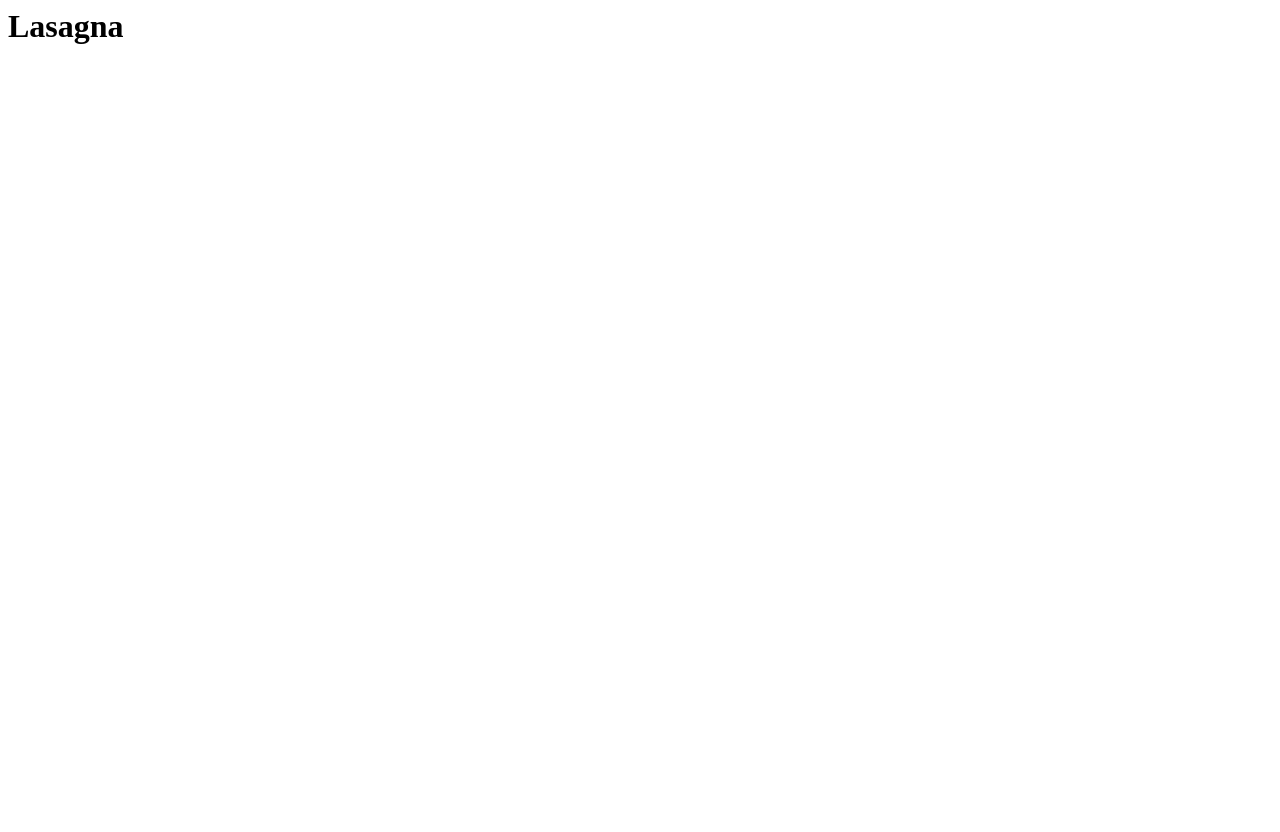
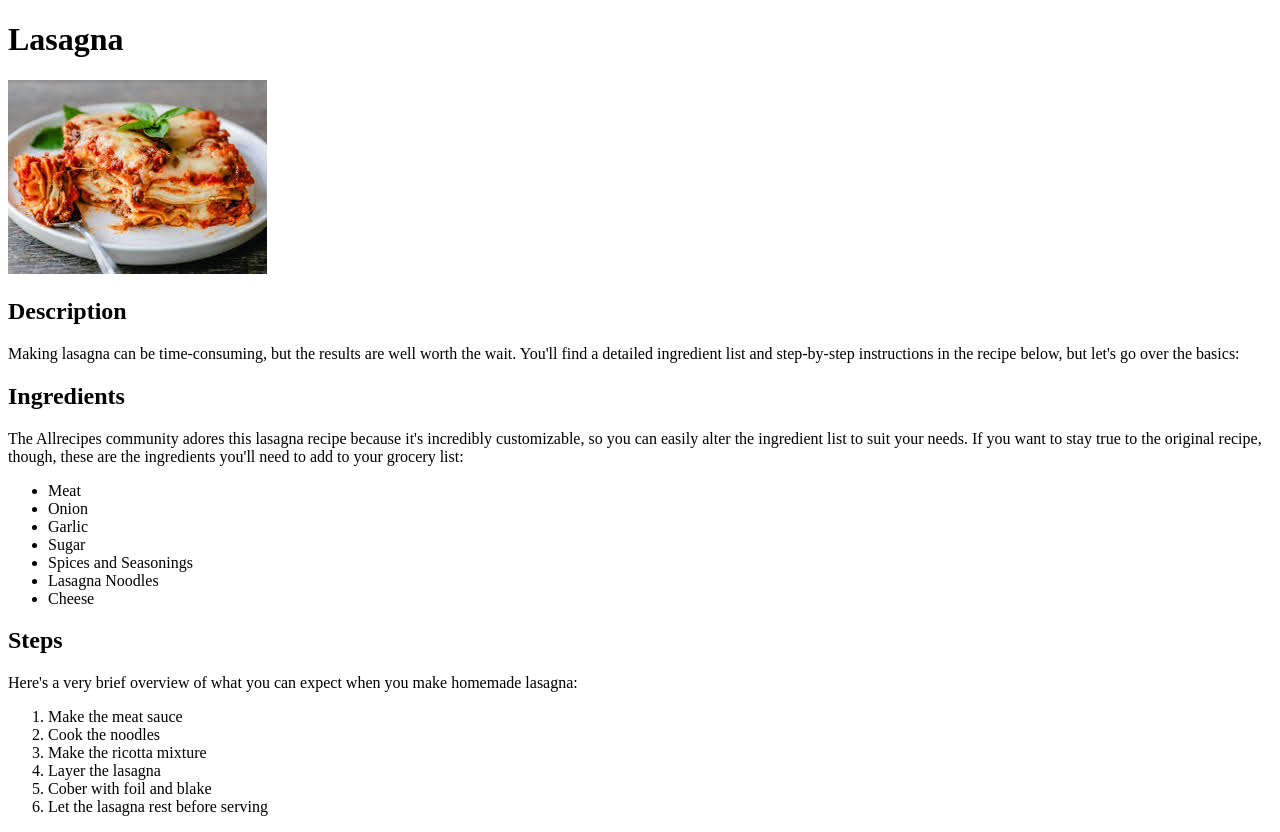
Before and after one commit to Ramone138/odin_recipes, a plain HTML site: page recipes/lasagna.html in a window 1280 px wide. Before the commit the page ends 800 px from the top, so only its background shows below. Drawn offline with Linux system fonts and the light colour scheme.

Commit message:
Finish the lasagna recipe page
Added all the information and image for the recipe page

```diff
--- a/recipes/lasagna.html
+++ b/recipes/lasagna.html
@@ -1 +1,41 @@
-<h1>Lasagna</h1>
+<!DOCTYPE html>
+<html lang="en">
+<head>
+    <meta charset="UTF-8">
+    <meta name="viewport" content="width=device-width, initial-scale=1.0">
+    <title>Lasagna Recipe | Odin Recipe</title>
+</head>
+<body>
+    <h1>Lasagna</h1>
+
+    <img src="../img/lasagna.jpeg" alt="Picture of a Lasagna">
+
+    <h2>Description</h2>
+
+    <p>Making lasagna can be time-consuming, but the results are well worth the wait. You'll find a detailed ingredient list and step-by-step instructions in the recipe below, but let's go over the basics:</p>
+
+    <h2>Ingredients</h2>
+    <p>The Allrecipes community adores this lasagna recipe because it's incredibly customizable, so you can easily alter the ingredient list to suit your needs. If you want to stay true to the original recipe, though, these are the ingredients you'll need to add to your grocery list:</p>
+    <ul>
+        <li>Meat</li>
+        <li>Onion</li>
+        <li>Garlic</li>
+        <li>Sugar</li>
+        <li>Spices and Seasonings</li>
+        <li>Lasagna Noodles</li>
+        <li>Cheese</li>
+    </ul>
+
+    <h2>Steps</h2>
+    <p>Here's a very brief overview of what you can expect when you make homemade lasagna:</p>
+    <ol>
+        <li>Make the meat sauce</li>
+        <li>Cook the noodles</li>
+        <li>Make the ricotta mixture</li>
+        <li>Layer the lasagna</li>
+        <li>Cober with foil and blake</li>
+        <li>Let the lasagna rest before serving</li>
+    </ol>
+
+</body>
+</html>
```
Also changed, not shown: img/lasagna.jpeg (added).
